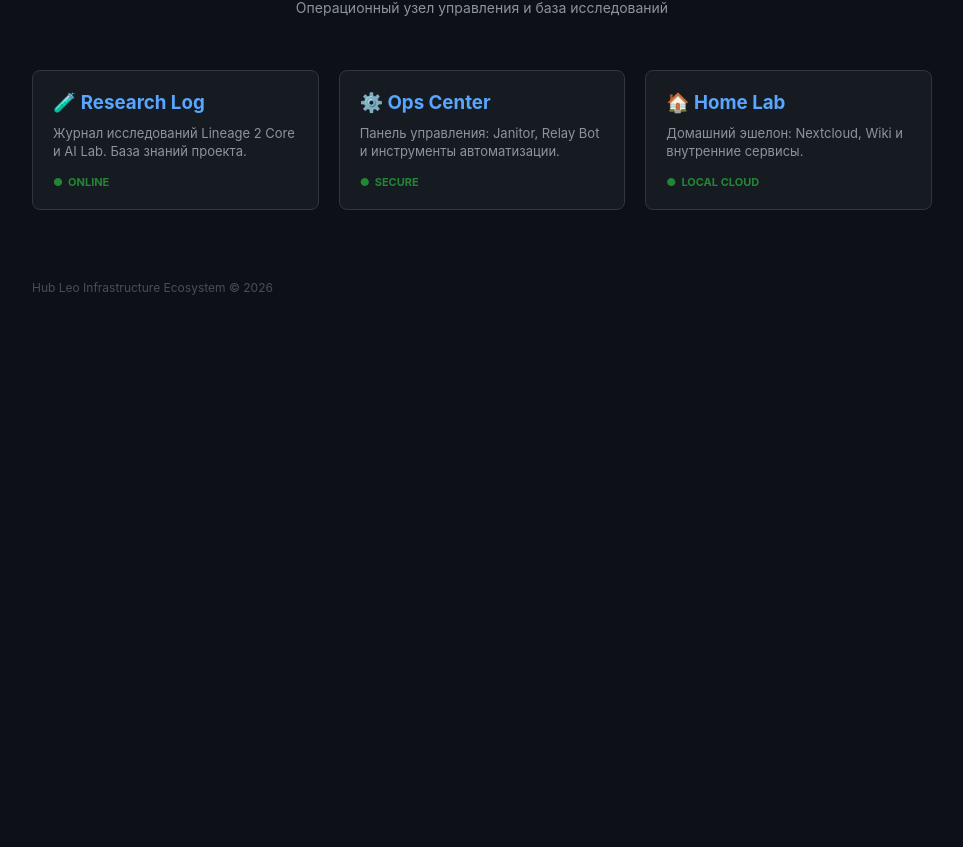
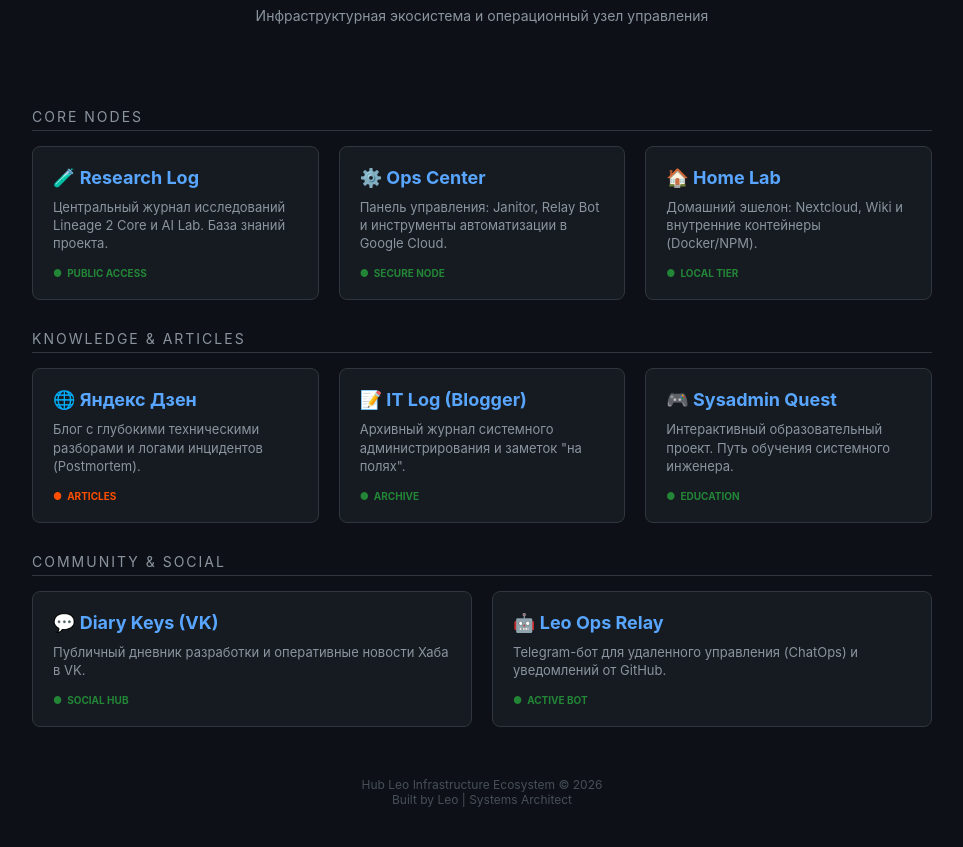
Before and after one commit to Iso-Hallow/Hub-leo-portal, a plain HTML site: page index.html in a window 1280 px wide. Shown: the part 100-947 px from the top of the page, without its empty margins (158-1121 px from the left). Before the commit the page ends 800 px from the top, so only its background shows below. Drawn offline with Linux system fonts and the light colour scheme.

Commit message:
Update index.html

```diff
--- a/index.html
+++ b/index.html
@@ -12,6 +12,7 @@
             --text-main: #c9d1d9;
             --accent: #58a6ff;
             --success: #238636;
+            --link-color: #58a6ff;
         }
         body {
             background-color: var(--bg);
@@ -24,8 +25,10 @@
             margin: 0;
         }
         .header { text-align: center; margin-bottom: 40px; }
-        .header h1 { font-size: 24px; color: var(--accent); margin-bottom: 8px; }
+        .header h1 { font-size: 28px; color: var(--accent); margin-bottom: 8px; letter-spacing: 1px; }
         .header p { color: #8b949e; font-size: 14px; }
+
+        .section-title { width: 100%; max-width: 900px; margin: 30px 0 15px; font-size: 14px; color: #8b949e; text-transform: uppercase; letter-spacing: 2px; border-bottom: 1px solid var(--border); padding-bottom: 5px; }
 
         .grid {
             display: grid;
@@ -42,19 +45,21 @@
             padding: 20px;
             text-decoration: none;
             color: inherit;
-            transition: transform 0.2s, border-color 0.2s;
+            transition: all 0.2s ease;
             display: flex;
             flex-direction: column;
+            position: relative;
         }
         .card:hover {
             transform: translateY(-5px);
             border-color: var(--accent);
+            box-shadow: 0 8px 24px rgba(0,0,0,0.4);
         }
-        .card h3 { margin: 0 0 10px 0; color: var(--accent); display: flex; align-items: center; gap: 10px; }
-        .card p { margin: 0; font-size: 13px; color: #8b949e; line-height: 1.4; }
+        .card h3 { margin: 0 0 10px 0; color: var(--accent); font-size: 18px; }
+        .card p { margin: 0; font-size: 13px; color: #8b949e; line-height: 1.4; flex-grow: 1; }
         .status {
             margin-top: 15px;
-            font-size: 11px;
+            font-size: 10px;
             font-weight: bold;
             text-transform: uppercase;
             color: var(--success);
@@ -64,48 +69,79 @@
         }
         .status::before { content: "●"; }
 
-        .footer { margin-top: 50px; font-size: 12px; color: #484f58; }
+        .footer { margin-top: 50px; font-size: 12px; color: #484f58; text-align: center; }
     </style>
 </head>
 <body>
 
     <div class="header">
         <h1>HUB LEO | ЦИТАДЕЛЬ</h1>
-        <p>Операционный узел управления и база исследований</p>
+        <p>Инфраструктурная экосистема и операционный узел управления</p>
     </div>
 
+    <!-- ОСНОВНЫЕ УЗЛЫ -->
+    <div class="section-title">Core Nodes</div>
     <div class="grid">
-        <!-- Ссылка на публичный Research Log (Google Sites) -->
         <a href="https://sites.google.com/view/hub-leo-research" class="card">
             <h3>🧪 Research Log</h3>
-            <p>Журнал исследований Lineage 2 Core и AI Lab. База знаний проекта.</p>
-            <div class="status">Online</div>
+            <p>Центральный журнал исследований Lineage 2 Core и AI Lab. База знаний проекта.</p>
+            <div class="status">Public Access</div>
         </a>
 
-        <!-- Ссылка на приватный Ops Center (Google Sites) -->
         <a href="https://sites.google.com/view/hub-leo-command-center" class="card">
             <h3>⚙️ Ops Center</h3>
-            <p>Панель управления: Janitor, Relay Bot и инструменты автоматизации.</p>
-            <div class="status">Secure</div>
+            <p>Панель управления: Janitor, Relay Bot и инструменты автоматизации в Google Cloud.</p>
+            <div class="status">Secure Node</div>
         </a>
 
-        <!-- Ссылка на твой домашний Dashy (если проброшен) -->
         <a href="https://dashy.hub-leo.ru/" class="card">
             <h3>🏠 Home Lab</h3>
-            <p>Домашний эшелон: Nextcloud, Wiki и внутренние сервисы.</p>
-            <div class="status">Local Cloud</div>
+            <p>Домашний эшелон: Nextcloud, Wiki и внутренние контейнеры (Docker/NPM).</p>
+            <div class="status">Local Tier</div>
+        </a>
+    </div>
+
+    <!-- ЗНАНИЯ И ПУБЛИКАЦИИ -->
+    <div class="section-title">Knowledge & Articles</div>
+    <div class="grid">
+        <a href="https://dzen.ru/user/ge5du52w43ggxebq63fdthg1qw" target="_blank" class="card">
+            <h3>🌐 Яндекс Дзен</h3>
+            <p>Блог с глубокими техническими разборами и логами инцидентов (Postmortem).</p>
+            <div class="status" style="color: #ff4e00;">Articles</div>
         </a>
 
-        <!-- Ссылка на GitHub документацию -->
-        <!-- <a href="https://github.com/Iso-Hallow/hub-leo-portal/tree/main/docs" class="card">
-            <h3>📚 IT Protocol</h3>
-            <p>Документация инфраструктуры: Ansible, MikroTik, Security Audit.</p>
-            <div class="status">Documentation</div>
+        <a href="https://hallow-it-log.blogspot.com/" target="_blank" class="card">
+            <h3>📝 IT Log (Blogger)</h3>
+            <p>Архивный журнал системного администрирования и заметок "на полях".</p>
+            <div class="status">Archive</div>
         </a>
-    </div> -->
+
+        <a href="https://iso-hallow.github.io/sysadmin-quest/" target="_blank" class="card">
+            <h3>🎮 Sysadmin Quest</h3>
+            <p>Интерактивный образовательный проект. Путь обучения системного инженера.</p>
+            <div class="status">Education</div>
+        </a>
+    </div>
+
+    <!-- СООБЩЕСТВО И СВЯЗЬ -->
+    <div class="section-title">Community & Social</div>
+    <div class="grid">
+        <a href="https://vk.com/diary_keys" target="_blank" class="card">
+            <h3>💬 Diary Keys (VK)</h3>
+            <p>Публичный дневник разработки и оперативные новости Хаба в VK.</p>
+            <div class="status">Social Hub</div>
+        </a>
+
+        <a href="https://t.me/Hub_Leo_Ops_Bot" target="_blank" class="card">
+            <h3>🤖 Leo Ops Relay</h3>
+            <p>Telegram-бот для удаленного управления (ChatOps) и уведомлений от GitHub.</p>
+            <div class="status">Active Bot</div>
+        </a>
+    </div>
 
     <div class="footer">
-        Hub Leo Infrastructure Ecosystem © 2026
+        Hub Leo Infrastructure Ecosystem © 2026<br>
+        Built by Leo | Systems Architect
     </div>
 
 </body>
```
